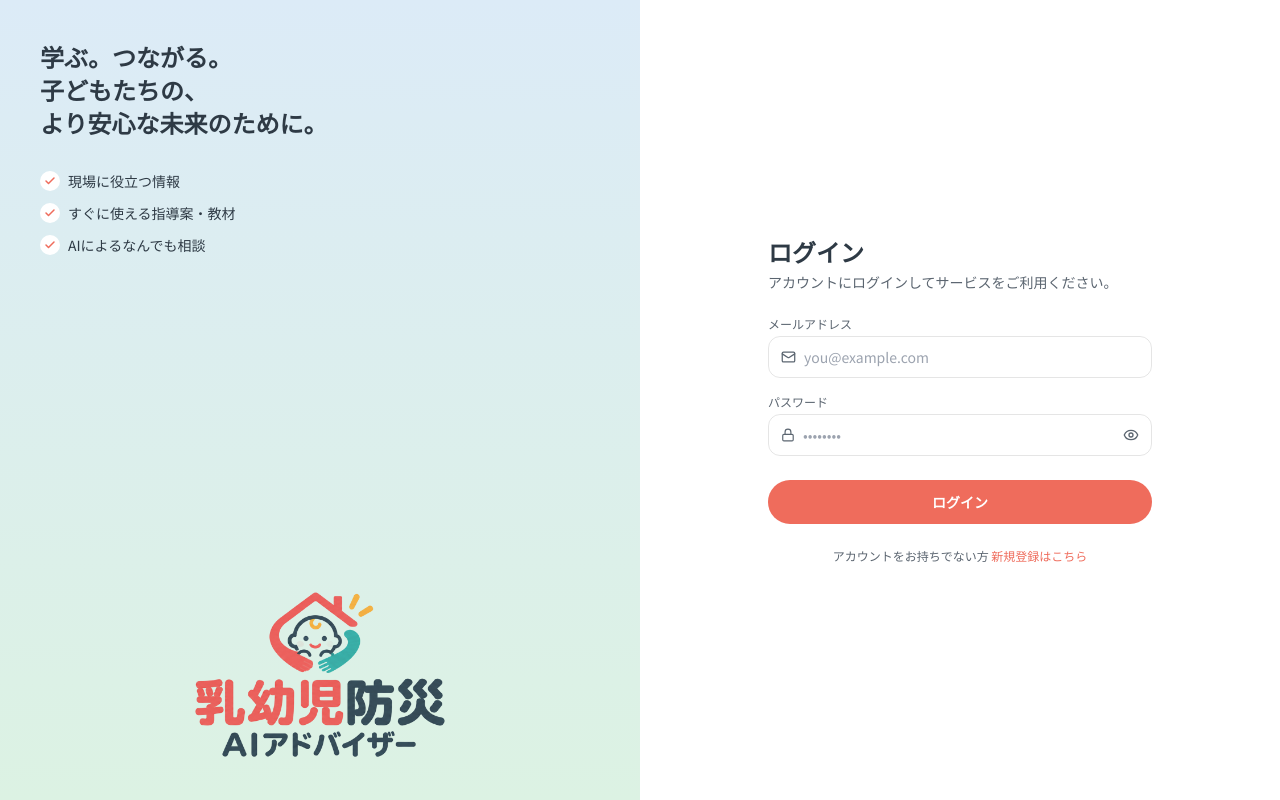
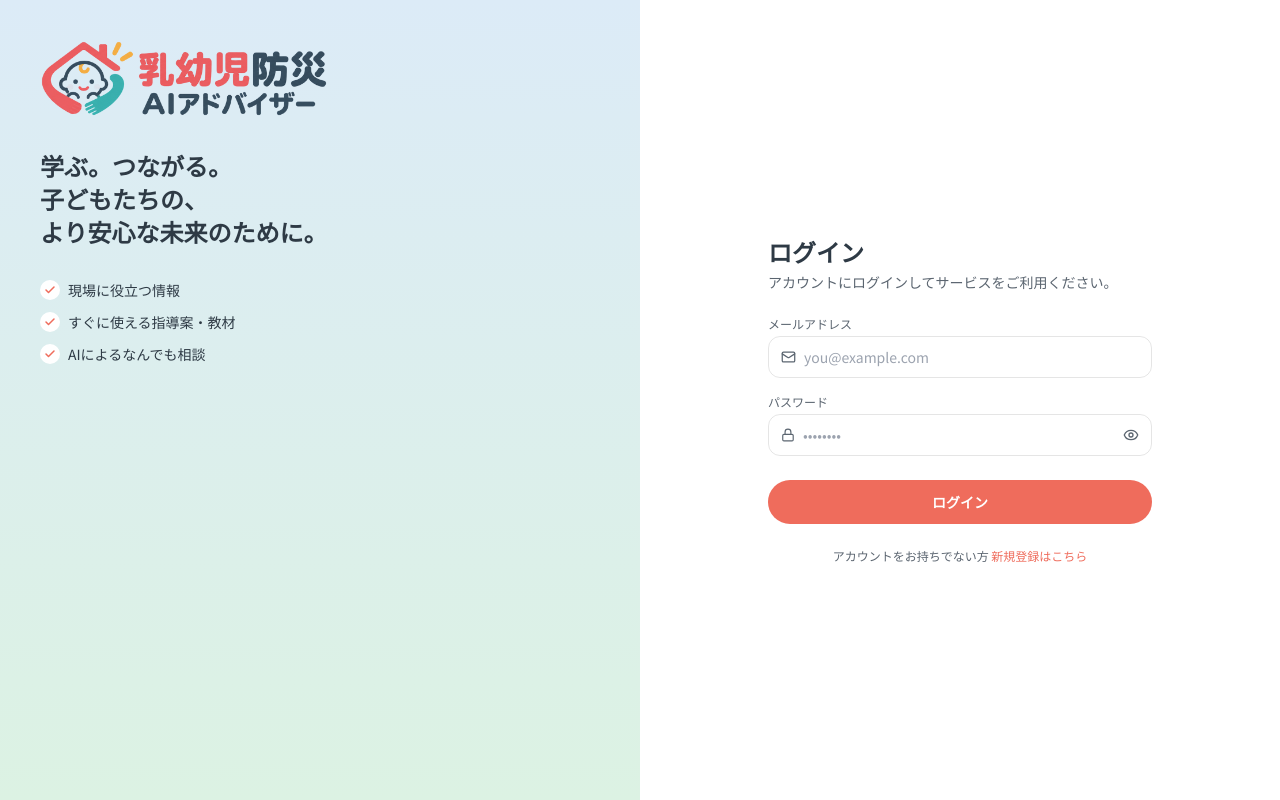
Before and after one commit to gensai870/advisor_v1, a Next.js app: page /login in a window 1280 px wide. Built offline with nearby package versions, Linux system fonts and the light colour scheme.

Commit message:
login: 横長ロゴを最上部に配置（ファイル差し替え修正）

```diff
--- a/app/login/page.tsx
+++ b/app/login/page.tsx
@@ -94,7 +94,15 @@ function LoginPageInner() {
     <div className="grid min-h-screen grid-cols-1 md:grid-cols-2">
       <div className="relative flex flex-col justify-between bg-gradient-to-b from-skyish to-mint p-10">
         <div>
-          <h2 className="text-2xl font-bold leading-snug text-ink">
+          {/* eslint-disable-next-line @next/next/no-img-element */}
+          <img
+            src="/logo.png"
+            alt="乳幼児防災AIアドバイザー"
+            width={1000}
+            height={268}
+            className="h-auto w-64 max-w-full sm:w-72"
+          />
+          <h2 className="mt-8 text-2xl font-bold leading-snug text-ink">
             学ぶ。つながる。
             <br />
             子どもたちの、
@@ -111,16 +119,6 @@ function LoginPageInner() {
               </li>
             ))}
           </ul>
-        </div>
-        <div className="mt-8 flex items-end justify-center">
-          {/* eslint-disable-next-line @next/next/no-img-element */}
-          <img
-            src="/logo.png"
-            alt="乳幼児防災AIアドバイザー"
-            width={900}
-            height={602}
-            className="h-auto w-44 max-w-full sm:w-52 md:w-64"
-          />
         </div>
       </div>
 
```
Also changed, not shown: public/logo.png.
